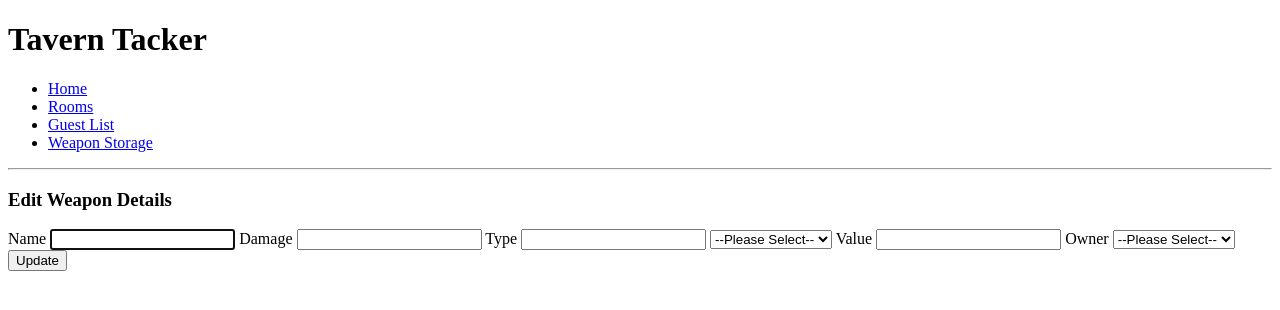
After one commit to Osh2/TavernTrackr, a Flask app: template templates/weapons/edit.html in a window 1280 px wide. The commit adds this page. Shown: the top 310 px of the page. Run offline with Flask 2, Linux system fonts and the light colour scheme; the template is opened without the code that fills it, so the values that code supplies are empty.

Commit message:
added edit weapon feature and tidied up a little

```diff
--- a/templates/guests/edit.html
+++ b/templates/guests/edit.html
@@ -4,13 +4,13 @@
 <main>
     <form action="/guests/{{guest.id}}" method="POST">
         <label for="name">Name</label>
-        <input type="text" name="name" id="name" value="{{guest.name}}">
+        <input type="text" name="name" id="name" value="{{guest.name}}" autofocus>
         <label for="type">Class</label>
         <input type="text" name="type" id="type" value="{{guest.type}}">
         <label for="race">Race</label>
         <input type="text" name="race" id="race" value="{{guest.race}}">
         <label for="room">Room</label>
-        <select name="room_id" id="room_id">
+        <select name="room_id" id="room_id" value="{{room.name}}">
             {% for room in rooms %}
             <option value="{{room.id}}"> {{room.name}} </option>
             {% endfor %}
--- /dev/null
+++ b/templates/weapons/edit.html
@@ -0,0 +1,31 @@
+{% extends 'base.html' %}
+{% block content %}
+
+<h3>Edit Weapon Details</h3>
+<main>
+    <form action="/weapons/{{weapon.id}}" method="POST">
+        <label for="name">Name</label>
+        <input type="text" name="name" id="name" value="{{weapon.name}}" autofocus>
+        <label for="damage">Damage</label>
+        <input type="number" name="damage" id="damage" value="{{weapon.damage}}">
+        <label for="type">Type </label>
+        <input type="text" name="type" id="type" value="{{weapon.type}}">
+        <select name="magic" id="magic" value="{{weapon.magic}}">
+            <option value="">--Please Select--</option>
+            <option value="TRUE">True</option>
+            <option value="FALSE">False</option>
+        </select>
+        <label for="value">Value</label>
+        <input type="number" name="value" id="value" value="{{weapon.value}}">
+        <label for="owner_id">Owner</label>
+        <select name="owner_id" id="owner_id" >
+            <option value="">--Please Select--</option>
+            {% for owner in owners %}
+            <option value="{{owner.id}}">{{owner.name}}</option>
+            {% endfor %}
+        </select>
+        <input type="submit" value="Update">
+    </form>
+</main>
+
+{% endblock %}
--- a/templates/weapons/index.html
+++ b/templates/weapons/index.html
@@ -8,7 +8,7 @@
                 <input type="number" name="damage" id="damage" placeholder="Damage">
                 <input type="text" name="type" id="type" placeholder="Type">
                 <select name="magic" id="magic">
-                        <option value="">--Please Select</option>
+                        <option value="">--Please Select--</option>
                         <option value="TRUE">True</option>
                         <option value="FALSE">False</option>
                 </select>
@@ -37,6 +37,7 @@
                 <input type="submit" value = "❌">
         </form>
         <a href="/weapons/{{weapon.id}}/show"> Details </a>
+        <a href="/weapons/{{weapon.id}}/edit"> Edit </a>
 
 </main>
 
```
Also changed, not shown: controllers/guests_controller.py (+0 -9 lines), controllers/weapons_controller.py (+19 -0 lines).
